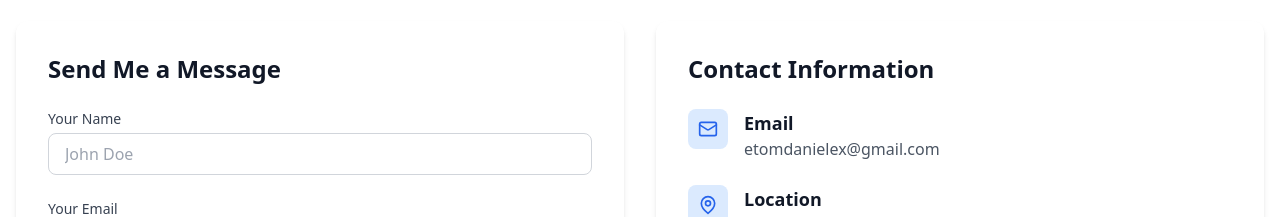
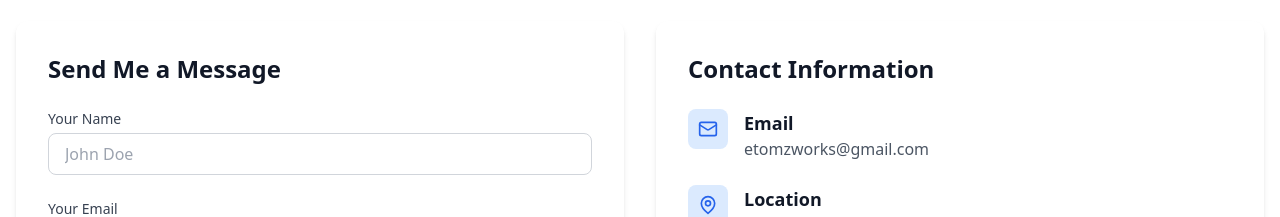
Before and after one commit to EtomCoda/MyPortfolio, a React (Vite) app: page / in a window 1280 px wide. Shown: the part 3060-3277 px from the top of the page. Built offline with nearby package versions, Linux system fonts and the light colour scheme; no server answers.

Commit message:
contact details update

```diff
--- a/src/components/Contact.tsx
+++ b/src/components/Contact.tsx
@@ -212,8 +212,8 @@ const Contact: React.FC = () => {
               <ContactField
                 icon={<Mail size={20} />}
                 title="Email"
-                content="etomdanielex@gmail.com"
-                link="mailto:etomdanielex@gmail.com"
+                content="etomzworks@gmail.com"
+                link="mailto:etomzworks@gmail.com"
               />
               {/* <ContactField
                 icon={<Phone size={20} />}
```
